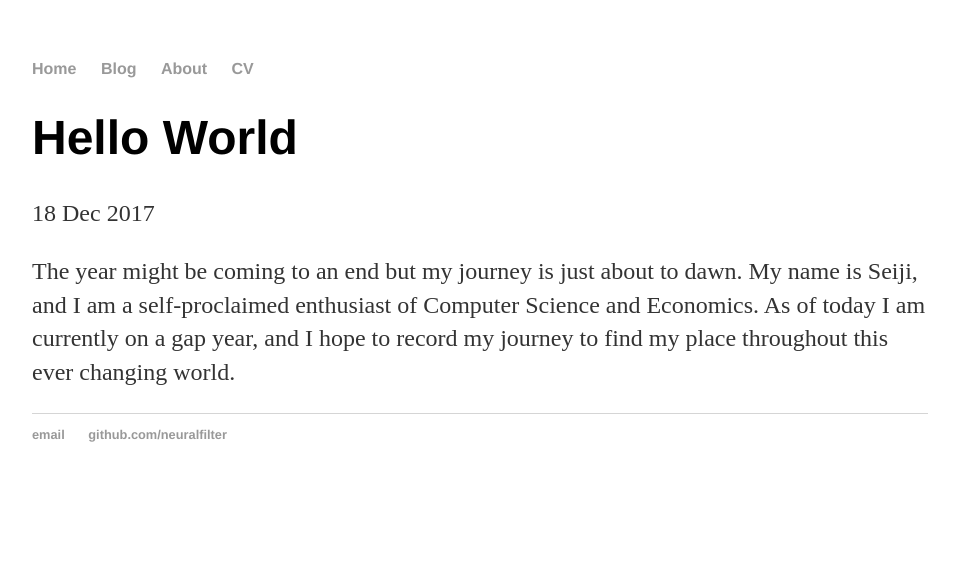
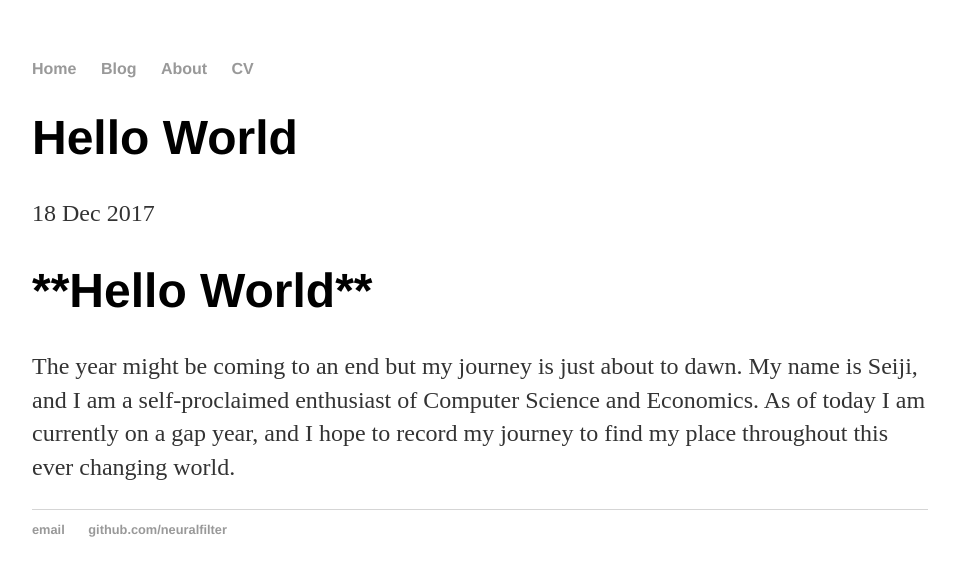
Before and after one commit to neuralfilter/neuralfilter.github.ioa, a Jekyll site: the page built from _posts/2017-12-18-Hello_World.md, in a window 1280 px wide. Shown: the top 576 px of the page, without its empty margins (160-1116 px from the left). Built offline with Jekyll 4.4.1, drawn with Linux system fonts in a browser that asks for light colours.

Commit message:
Update 2017-12-18-Hello_World.md

```diff
--- a/_posts/2017-12-18-Hello_World.md
+++ b/_posts/2017-12-18-Hello_World.md
@@ -3,5 +3,6 @@ layout: post
 title: "Hello World"
 date: 2017-12-18
 ---
+<h1>**Hello World**</h1>
 The year might be coming to an end but my journey is just about to dawn.
 My name is Seiji, and I am a self-proclaimed enthusiast of Computer Science and Economics.  As of today I am currently on a gap year, and I hope to record my journey to find my place throughout this ever changing world.
```
